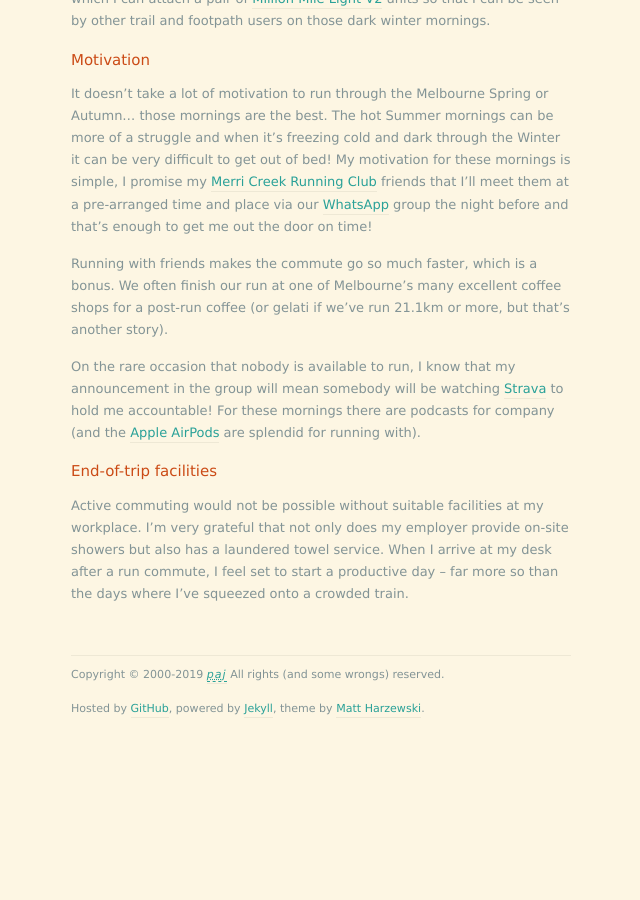
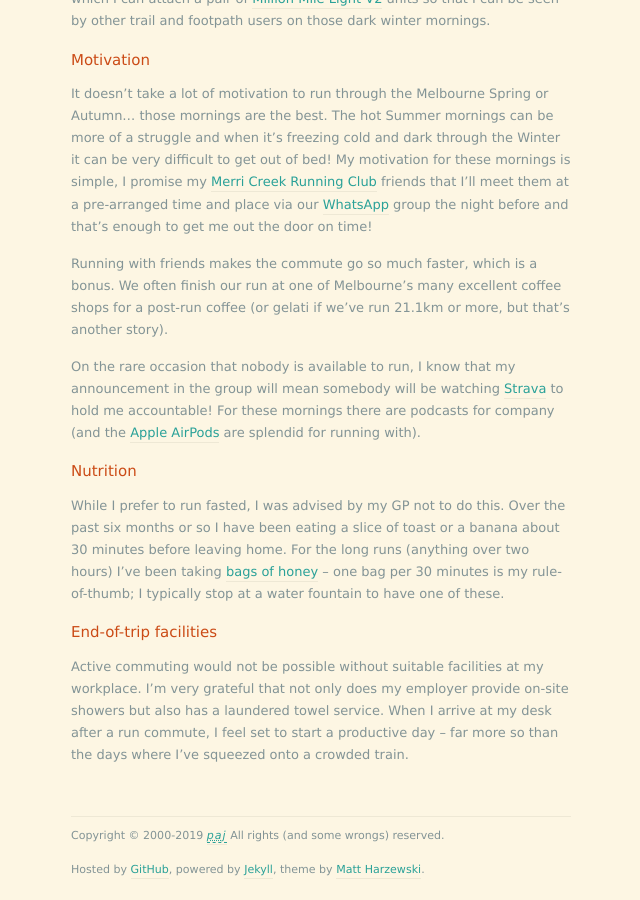
Before and after one commit to johnsyweb/johnsyweb.github.io, a Jekyll site: the page built from _posts/2019-03-25-running-to-work.markdown, in a window 1280 px wide and 900 px high, scrolled down 1098 px. Shown: the whole window, without its empty margins (319-959 px from the left). Built offline with Jekyll 4.4.1, drawn with Linux system fonts in a browser that asks for light colours; nearby versions of some CDN libraries; some web fonts are replaced; before the commit the page ends 1837 px from its top, so only the background shows below that; some of the changed text lies outside the part shown.

Commit message:
Updated run-to-work post following questions
Thanks Tim!

```diff
--- a/_posts/2019-03-25-running-to-work.markdown
+++ b/_posts/2019-03-25-running-to-work.markdown
@@ -13,7 +13,7 @@ These days I run to work on Mondays, Wednesdays and Fridays, with the latter usu
 
 ## Logistics
 
-One question I get asked a lot is "do you run home?". I don't usually. I'm a morning runner for preference and I've had a couple of bad experiences of "doing the double" (_i.e._ running both ways), which have ended up with minor injuries, so I catch public transport home on the days that I run to work.
+One question I get asked a lot is "do you run home?". I don't usually. I'm a morning runner for preference and I've had a couple of bad experiences of "doing the double" (_i.e._ running both ways), which have ended up with minor injuries. So I catch public transport home on the days that I run to work.
 
 I habitually work from home on Tuesdays, which facilitates me taking the kids to where they need to be (Kirsty kindly does this on my run-to-work days).
 
@@ -33,6 +33,10 @@ Running with friends makes the commute go so much faster, which is a bonus. We o
 
 On the rare occasion that nobody is available to run, I know that my announcement in the group will mean somebody will be watching [Strava](https://www.strava.com/clubs/merricreekrc) to hold me accountable! For these mornings there are podcasts for company (and the [Apple AirPods](https://www.apple.com/au/airpods/) are splendid for running with).
 
+## Nutrition
+
+While I prefer to run fasted, I was advised by my GP not to do this. Over the past six months or so I have been eating a slice of toast or a banana about 30 minutes before leaving home. For the long runs (anything over two hours) I've been taking [bags of honey](https://youtu.be/lPdhw8NW3Pw) -- one bag per 30 minutes is my rule-of-thumb; I typically stop at a water fountain to have one of these.
+
 ## End-of-trip facilities
 
 Active commuting would not be possible without suitable facilities at my workplace. I'm very grateful that not only does my employer provide on-site showers but also has a laundered towel service. When I arrive at my desk after a run commute, I feel set to start a productive day -- far more so than the days where I've squeezed onto a crowded train.
```
